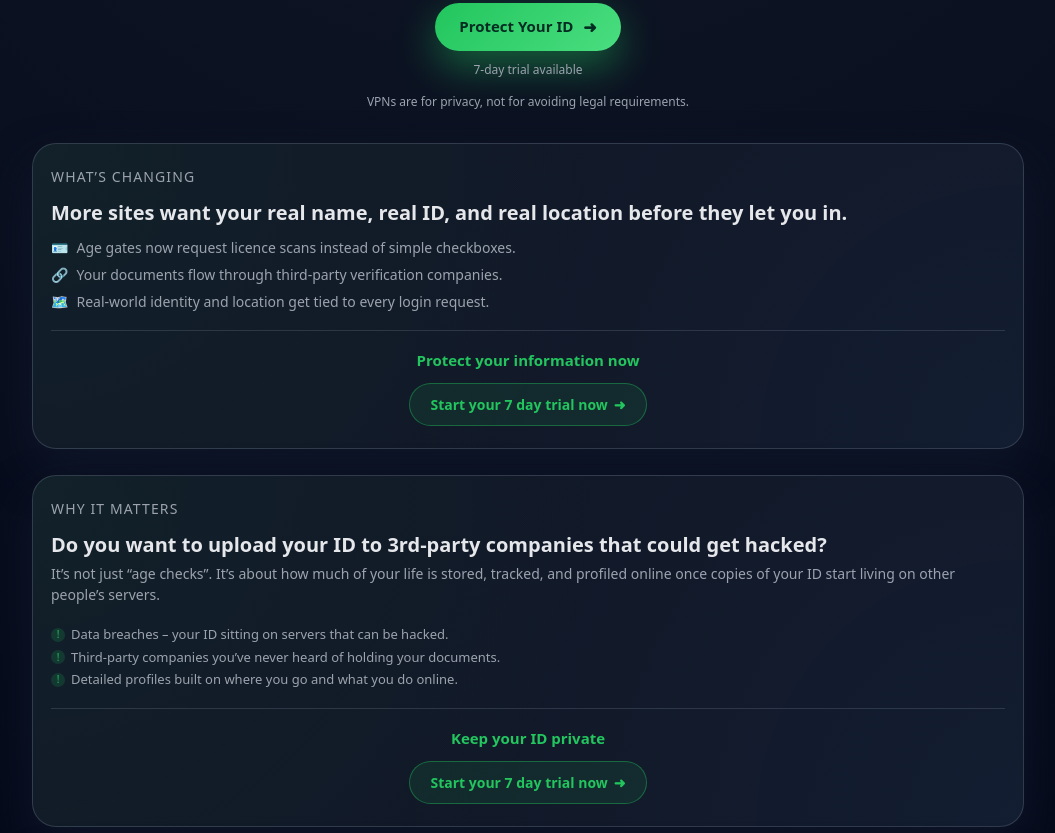
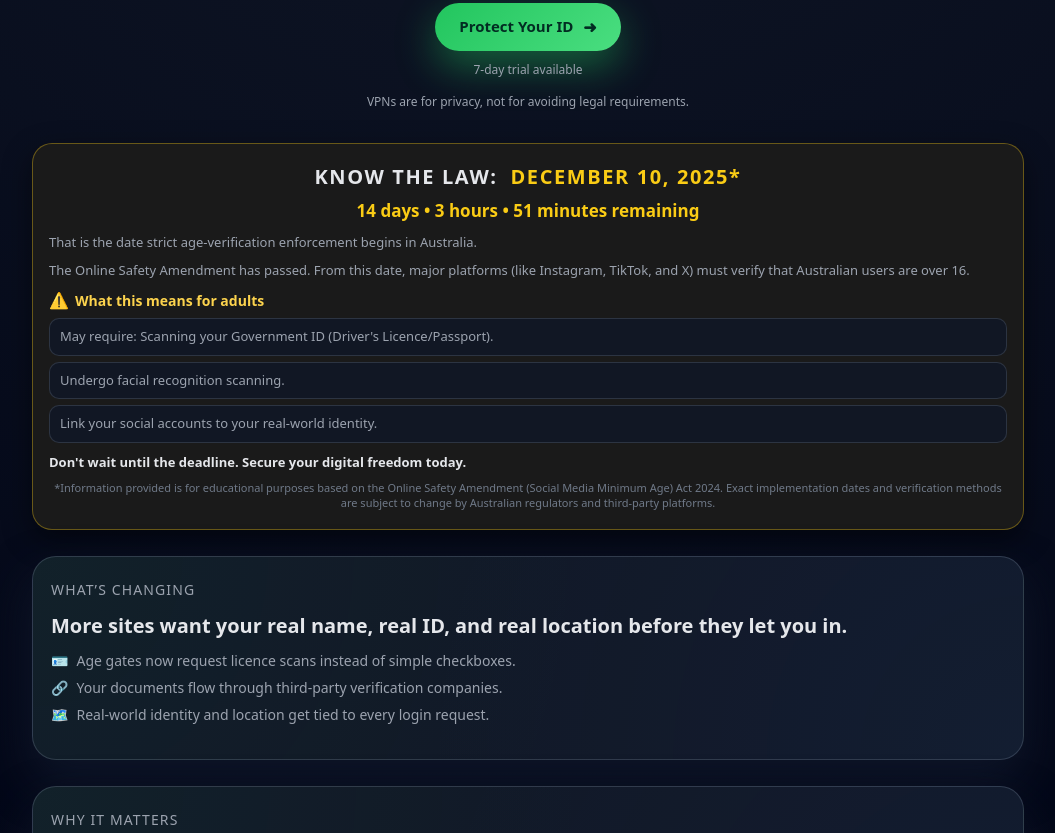
Before and after one commit to testkk2/ProtectYourID, a plain HTML site: page index.html in a window 1280 px wide. Shown: the part 509-1342 px from the top of the page, without its empty margins (112-1167 px from the left). Drawn offline with Linux system fonts and the light colour scheme.

Commit message:
Add files via upload

```diff
--- a/index.html
+++ b/index.html
@@ -109,7 +109,7 @@
     }
 
     .hero-sub span {
-      color: var(--danger);
+      color: #facc15;
       font-weight: 600;
     }
 
@@ -316,7 +316,7 @@
 
     .step-title {
       font-size: 13px;
-      font-weight: 600;
+      font-weight: 700;
       margin-bottom: 4px;
     }
 
@@ -356,7 +356,7 @@
 
     .money-back-guarantee .guarantee-text {
       font-size: 13px;
-      color: var(--muted);
+      color: var(--text);
       line-height: 1.5;
     }
 
@@ -394,6 +394,91 @@
       background: rgba(34,197,94,0.2);
       border-color: rgba(34,197,94,0.6);
       transform: translateY(-1px);
+    }
+
+    .fact-section {
+      background: #1a1a1a;
+      border: 1px solid rgba(250,204,21,0.35);
+      border-radius: 20px;
+      padding: 18px 16px;
+      box-shadow: 0 10px 30px rgba(0,0,0,0.45);
+    }
+
+    .fact-countdown {
+      text-align: center;
+      font-size: 17px;
+      font-weight: 700;
+      color: #facc15;
+      margin-bottom: 10px;
+    }
+
+    .fact-title {
+      font-size: 20px;
+      font-weight: 800;
+      text-transform: uppercase;
+      letter-spacing: 0.08em;
+      color: var(--text);
+      margin-bottom: 6px;
+      text-align: center;
+    }
+
+    .fact-title .fact-date {
+      color: #facc15;
+      font-weight: 800;
+      margin-left: 6px;
+    }
+
+    .fact-body p {
+      font-size: 13px;
+      color: var(--muted);
+      margin-bottom: 8px;
+    }
+
+    .fact-warning-title {
+      font-size: 14px;
+      font-weight: 700;
+      color: #fcd34d;
+      display: flex;
+      align-items: center;
+      gap: 6px;
+      margin-bottom: 6px;
+    }
+
+    .fact-warning-title span.icon {
+      font-size: 16px;
+    }
+
+    .fact-list {
+      list-style: none;
+      margin: 0 0 10px 0;
+      padding: 0;
+      display: flex;
+      flex-direction: column;
+      gap: 6px;
+    }
+
+    .fact-list li {
+      font-size: 13px;
+      color: var(--muted);
+      background: rgba(15,23,42,0.7);
+      border-radius: 10px;
+      padding: 8px 10px;
+      border: 1px solid rgba(148,163,184,0.2);
+    }
+
+    .fact-footer {
+      font-size: 13px;
+      font-weight: 600;
+      color: var(--text);
+      margin-top: 4px;
+    }
+
+    .fact-footnote {
+      font-size: 11px;
+      color: rgba(148,163,184,0.7);
+      margin-top: 8px;
+      text-align: center;
+      line-height: 1.4;
     }
 
     .compatibility-section {
@@ -579,6 +664,26 @@
     </header>
 
     <main class="sections">
+      <!-- Section: Law deadline fact box -->
+      <section class="fact-section" id="law-deadline">
+        <h2 class="fact-title">Know the Law:<span class="fact-date"> December 10, 2025*</span></h2>
+        <div class="fact-countdown" id="law-countdown">-- days • -- hours • -- minutes remaining</div>
+        <div class="fact-body">
+          <p>That is the date strict age-verification enforcement begins in Australia.</p>
+          <p>The Online Safety Amendment has passed. From this date, major platforms (like Instagram, TikTok, and X) must verify that Australian users are over 16.</p>
+        </div>
+        <div class="fact-warning">
+          <p class="fact-warning-title"><span class="icon">⚠️</span>What this means for adults</p>
+          <ul class="fact-list">
+            <li>May require: Scanning your Government ID (Driver's Licence/Passport).</li>
+            <li>Undergo facial recognition scanning.</li>
+            <li>Link your social accounts to your real-world identity.</li>
+          </ul>
+        </div>
+        <p class="fact-footer">Don't wait until the deadline. Secure your digital freedom today.</p>
+        <p class="fact-footnote">*Information provided is for educational purposes based on the Online Safety Amendment (Social Media Minimum Age) Act 2024. Exact implementation dates and verification methods are subject to change by Australian regulators and third-party platforms.</p>
+      </section>
+
       <!-- Section: What’s changing -->
       <section class="section-block" id="whats-changing">
         <div class="section-header">
@@ -591,13 +696,6 @@
           </ul>
         </div>
 
-        <div class="section-inline-cta">
-          <div class="cta-text">Protect your information now</div>
-          <a href="#cta" class="btn-section">
-            <span>Start your 7 day trial now</span>
-            <span class="arrow">➜</span>
-          </a>
-        </div>
       </section>
 
       <!-- Section: Why people are worried -->
@@ -617,13 +715,6 @@
           <li><span class="check-icon">!</span><span>Detailed profiles built on where you go and what you do online.</span></li>
         </ul>
 
-        <div class="section-inline-cta">
-          <div class="cta-text">Keep your ID private</div>
-          <a href="#cta" class="btn-section">
-            <span>Start your 7 day trial now</span>
-            <span class="arrow">➜</span>
-          </a>
-        </div>
       </section>
 
       <!-- Section: How VPNs help -->
@@ -646,7 +737,7 @@
           <div class="step">
             <div class="step-num">Step 1</div>
             <div class="step-title">Get a trusted VPN</div>
-            <p>Choose a VPN with strong privacy policies and a simple app for your phone & computer.</p>
+            <p>Select a server outside of Australia (e.g., USA or UK) to browse as if you are in a region without mandatory ID checks.</p>
           </div>
           <div class="step">
             <div class="step-num">Step 2</div>
@@ -660,50 +751,6 @@
           </div>
         </div>
 
-        <div class="section-inline-cta">
-          <div class="cta-text">Start protecting your privacy now</div>
-          <a href="#cta" class="btn-section">
-            <span>Start your 7 day trial now</span>
-            <span class="arrow">➜</span>
-          </a>
-        </div>
-      </section>
-
-      <!-- Section: How to protect your online privacy -->
-      <section class="section-block" id="how-to-avoid-id">
-        <div class="section-header">
-          <p class="section-tag">How to use</p>
-          <h2 class="section-title">How to stay private online</h2>
-          <p class="section-lede">
-            Follow these simple steps to protect your privacy and reduce the amount of personal information you share online.
-          </p>
-        </div>
-
-        <div class="steps">
-          <div class="step">
-            <div class="step-num">Step 1</div>
-            <div class="step-title">Install the app</div>
-            <p>Use a trusted VPN to protect your data.</p>
-          </div>
-          <div class="step">
-            <div class="step-num">Step 2</div>
-            <div class="step-title">Connect before browsing</div>
-            <p>This helps limit how much online activity is linked to your personal details.</p>
-          </div>
-          <div class="step">
-            <div class="step-num">Step 3</div>
-            <div class="step-title">Keep your privacy online</div>
-            <p>Enjoy the sites and apps you use with an extra layer of protection.</p>
-          </div>
-        </div>
-
-        <div class="section-inline-cta">
-          <div class="cta-text">Get started now</div>
-          <a href="#cta" class="btn-section">
-            <span>Start your 7 day trial now</span>
-            <span class="arrow">➜</span>
-          </a>
-        </div>
       </section>
 
       <!-- Section: CTA -->
@@ -718,27 +765,9 @@
         </div>
 
         <ul class="emoji-list is-featured">
-          <li><span>🛡️</span><span>Protect your ID now.</span></li>
-          <li><span>🚀</span><span>Start your 7-day trial with a privacy-focused VPN.</span></li>
+          <li><span>🛡️</span><span>Browse from a virtual location outside Australia.</span></li>
+          <li><span>🚀</span><span>Encrypt your connection so no one sees your data—not even your ISP.</span></li>
         </ul>
-
-        <div class="compatibility-section" style="margin-top: 20px;">
-          <div class="compatibility-label">Compatible with:</div>
-          <div class="compatibility-logos">
-            <div class="compatibility-logo">
-              <img src="apple.png" alt="Apple" />
-            </div>
-            <div class="compatibility-logo">
-              <img src="android.png" alt="Android" />
-            </div>
-            <div class="compatibility-logo">
-              <img src="windows.png" alt="Windows" />
-            </div>
-            <div class="compatibility-logo">
-              <img src="chrome.png" alt="Chrome" />
-            </div>
-          </div>
-        </div>
 
         <div style="margin-top: 16px; text-align: center;">
           <a href="https://bit.ly/3X4YWOn" class="btn-primary">
@@ -784,7 +813,7 @@
             <q>Why would I use a VPN at all?</q>
             <span>
               To keep your location, activity and identity more private from trackers, internet providers,
-              and data-hungry platforms.
+              and data-hungry platforms, and to change your virtual location, which prevents websites from flagging you as a user who requires local ID verification.
             </span>
           </div>
         </div>
@@ -797,7 +826,6 @@
         </div>
 
         <div class="section-inline-cta">
-          <div class="cta-text">Take action now</div>
           <a href="#cta" class="btn-section">
             <span>Start your 7 day trial now</span>
             <span class="arrow">➜</span>
@@ -813,4 +841,32 @@
     </footer>
   </div>
 </body>
+<script>
+  (function () {
+    const countdownEl = document.getElementById('law-countdown');
+    if (!countdownEl) return;
+
+    const enforcementDate = new Date('2025-12-10T00:00:00+10:00');
+
+    const updateCountdown = () => {
+      const now = new Date();
+      const diff = enforcementDate.getTime() - now.getTime();
+
+      if (diff <= 0) {
+        countdownEl.textContent = 'Enforcement begins today.';
+        clearInterval(intervalId);
+        return;
+      }
+
+      const days = Math.floor(diff / (1000 * 60 * 60 * 24));
+      const hours = Math.floor((diff / (1000 * 60 * 60)) % 24);
+      const minutes = Math.floor((diff / (1000 * 60)) % 60);
+
+      countdownEl.textContent = `${days} days • ${hours} hours • ${minutes} minutes remaining`;
+    };
+
+    updateCountdown();
+    const intervalId = setInterval(updateCountdown, 60000);
+  })();
+</script>
 </html>
```
